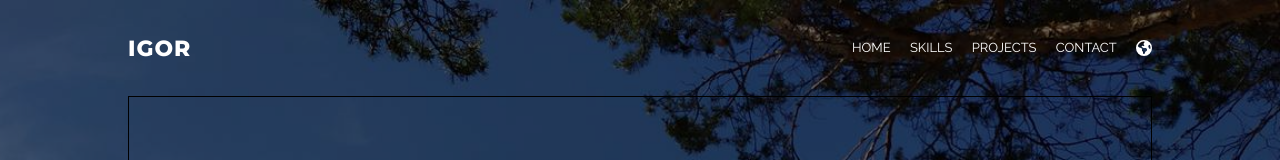
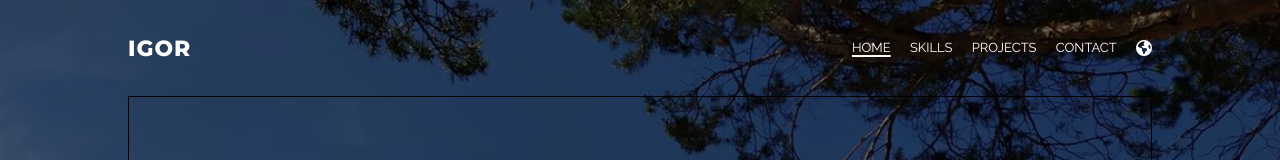
Before and after one commit to Freiii21/portfolio-react, a React (Create React App) app: page / in a window 1280 px wide. Shown: the top 160 px of the page. Built offline with nearby package versions, Linux system fonts and the light colour scheme.

Commit message:
#42 design improvements_23

```diff
--- a/src/App.tsx
+++ b/src/App.tsx
@@ -1,4 +1,4 @@
-import React, {useRef} from 'react';
+import React, {useEffect, useRef, useState} from 'react';
 import './App.css';
 import {Main} from './e1-main/Main';
 import {Skills} from './e2-skills/Skills';
@@ -12,12 +12,19 @@ export type scrollFunctionsType = {
     projects: () => void
     contact: () => void
 }
+export type underlineMenuType = {
+    home: boolean
+    skills: boolean
+    project: boolean
+    contact: boolean
+}
 
 function App() {
     const mainRef = useRef<null | HTMLDivElement>(null);
     const skillsRef = useRef<null | HTMLDivElement>(null);
     const projectsRef = useRef<null | HTMLDivElement>(null);
     const contactRef = useRef<null | HTMLDivElement>(null);
+    const nameRef = useRef<null | HTMLDivElement>(null);
 
     const mainRefScroll = () => mainRef.current && mainRef.current.scrollIntoView({ behavior: 'smooth', block: 'start' });
     const skillsRefScroll = () => skillsRef.current && skillsRef.current.scrollIntoView({ behavior: 'smooth', block: 'start' });
@@ -31,9 +38,52 @@ function App() {
         contact: contactRefScroll,
     }
 
+    const [headerHidden, setHeaderHidden] = useState(false);
+    const [underlineMenu, setUnderlineMenu] = useState<underlineMenuType>({
+        home: true,
+        skills: false,
+        project: false,
+        contact: false,
+    })
+
+    useEffect(() => {
+        window.addEventListener('scroll', scrollHandler);
+        return () => window.removeEventListener('scroll', scrollHandler);
+    }, []);
+
+    const scrollHandler = () => {
+        if(nameRef.current && window.scrollY >= nameRef.current.offsetTop){
+            setHeaderHidden(true);
+        } else {
+            setHeaderHidden(false);
+        }
+
+        let temp = underlineMenu;
+        if(mainRef.current && skillsRef.current && window.scrollY >= mainRef.current.offsetTop
+            && window.scrollY < skillsRef.current.offsetTop){
+            temp = {home: true, skills: false, project: false, contact: false}
+        }
+        if(skillsRef.current && projectsRef.current && window.scrollY >= skillsRef.current.offsetTop
+            && window.scrollY < projectsRef.current.offsetTop){
+            temp = {...temp, home: false, skills: true}
+        }
+        if(projectsRef.current && contactRef.current && window.scrollY >= projectsRef.current.offsetTop
+            && window.scrollY < contactRef.current.offsetTop){
+            temp = {...temp, home: false, skills: false, project: true}
+        }
+        if(contactRef.current && window.scrollY >= contactRef.current.offsetTop){
+            temp = {...temp, home: false, project: false, contact: true}
+        }
+        setUnderlineMenu(temp);
+    }
+
     return (
         <div className="App">
-            <Main mainRef={mainRef} scrollFunctions={scrollFunctions} />
+            <Main mainRef={mainRef}
+                  nameRef={nameRef}
+                  headerHidden={headerHidden}
+                  underlineMenu={underlineMenu}
+                  scrollFunctions={scrollFunctions} />
             <Skills skillsRef={skillsRef}/>
             <Projects projectsRef={projectsRef}/>
             <Contact contactRef={contactRef}/>
--- a/src/e1-main/Main.tsx
+++ b/src/e1-main/Main.tsx
@@ -4,10 +4,13 @@ import sc from './../common/styles/Container.module.scss'
 import myPhoto from './../assets/images/myPhoto.jpg'
 import background from './../assets/images/background.jpg'
 import {Header} from './header/Header';
-import {scrollFunctionsType} from '../App';
+import {scrollFunctionsType, underlineMenuType} from '../App';
 
 type MainPropsType = {
     mainRef: MutableRefObject<null | HTMLDivElement>
+    nameRef: MutableRefObject<null | HTMLDivElement>
+    headerHidden: boolean
+    underlineMenu: underlineMenuType
     scrollFunctions: scrollFunctionsType
 }
 
@@ -15,33 +18,35 @@ export const Main = (props: MainPropsType) => {
     const photoStyle = {backgroundImage: `url(${myPhoto})`};
     const backgroundStyle = {backgroundImage: `url(${background})`};
 
-    const nameRef = useRef<null | HTMLDivElement>(null);
-    const [headerHidden, setHeaderHidden] = useState(false);
+    // const nameRef = useRef<null | HTMLDivElement>(null);
+    // const [headerHidden, setHeaderHidden] = useState(false);
+    //
+    // useEffect(() => {
+    //     window.addEventListener('scroll', scrollHandler);
+    //     return () => window.removeEventListener('scroll', scrollHandler);
+    // }, []);
+    //
+    // const scrollHandler = () => {
+    //     if(nameRef.current && window.scrollY >= nameRef.current.offsetTop){
+    //         setHeaderHidden(true);
+    //     } else {
+    //         setHeaderHidden(false);
+    //     }
+    // }
 
-    useEffect(() => {
-        window.addEventListener('scroll', scrollHandler);
-        return () => window.removeEventListener('scroll', scrollHandler);
-    }, []);
-
-    const scrollHandler = () => {
-        if(nameRef.current && window.scrollY >= nameRef.current.offsetTop){
-            setHeaderHidden(true);
-        } else {
-            setHeaderHidden(false);
-        }
-    }
-
-    const greetingFieldClass = !headerHidden ? s.greetingField : `${s.greetingField} ${s.greetingFieldScrolled}`;
-    const photoClass = !headerHidden ? s.photo : `${s.photo} ${s.photoScrolled}`;
-    const mainFieldHeightStyle = !headerHidden ? "88vh" : "100vh";
+    const greetingFieldClass = !props.headerHidden ? s.greetingField : `${s.greetingField} ${s.greetingFieldScrolled}`;
+    const photoClass = !props.headerHidden ? s.photo : `${s.photo} ${s.photoScrolled}`;
+    const mainFieldHeightStyle = !props.headerHidden ? "88vh" : "100vh";
 
     return (
         <div className={s.main} style={backgroundStyle} ref={props.mainRef}>
-            <Header scrollFunctions={props.scrollFunctions} headerHidden={headerHidden}/>
+            <Header scrollFunctions={props.scrollFunctions}
+                    underlineMenu={props.underlineMenu}
+                    headerHidden={props.headerHidden}/>
             <div className={sc.container} style={{height: `${mainFieldHeightStyle}`}}>
                 <div className={greetingFieldClass}>
                     <div className={s.greeting}>Hi There</div>
-                    <div className={s.name} ref={nameRef}>I'm Igor Titov.</div>
+                    <div className={s.name} ref={props.nameRef}>I'm Igor Titov.</div>
                     <div className={s.occupation}>Frontend Developer.</div>
                 </div>
                 <div className={photoClass} style={photoStyle}/>
--- a/src/e1-main/header/Header.tsx
+++ b/src/e1-main/header/Header.tsx
@@ -1,10 +1,11 @@
 import React from 'react';
 import {Nav} from './nav/Nav';
 import s from './Header.module.scss'
-import {scrollFunctionsType} from '../../App';
+import {scrollFunctionsType, underlineMenuType} from '../../App';
 
 type HeaderPropsType = {
     scrollFunctions: scrollFunctionsType
+    underlineMenu: underlineMenuType
     headerHidden: boolean
 }
 
@@ -16,7 +17,9 @@ export const Header = (props: HeaderPropsType) => {
             <div className={s.headerContent}>
                 <div className={s.headerContainer}>
                     <div className={s.name} onClick={props.scrollFunctions.main}>IGOR</div>
-                    <Nav scrollFunctions={props.scrollFunctions} headerHidden={props.headerHidden}/>
+                    <Nav scrollFunctions={props.scrollFunctions}
+                         underlineMenu={props.underlineMenu}
+                         headerHidden={props.headerHidden}/>
                 </div>
             </div>
         </div>
--- a/src/e1-main/header/nav/Nav.module.scss
+++ b/src/e1-main/header/nav/Nav.module.scss
@@ -13,6 +13,11 @@
     .icon{
         color: $textColor;
     }
+    .onScreen {
+        text-decoration: underline;
+        text-underline-offset: 3px;
+        text-decoration-thickness: 2px;
+    }
 }
 .scrolled{
     div {
--- a/src/e1-main/header/nav/Nav.tsx
+++ b/src/e1-main/header/nav/Nav.tsx
@@ -2,22 +2,27 @@ import React from 'react';
 import s from './Nav.module.scss'
 import { FontAwesomeIcon } from '@fortawesome/react-fontawesome'
 import { faEarth } from '@fortawesome/free-solid-svg-icons'
-import {scrollFunctionsType} from '../../../App';
+import {scrollFunctionsType, underlineMenuType} from '../../../App';
 
 type NavPropsType = {
     scrollFunctions: scrollFunctionsType
+    underlineMenu: underlineMenuType
     headerHidden: boolean
 }
 
 export const Nav = (props: NavPropsType) => {
     const navClass = !props.headerHidden ? s.nav : `${s.nav} ${s.scrolled}`;
+    const underlineHomeMenu = props.underlineMenu.home ? s.onScreen : "";
+    const underlineSkillsMenu = props.underlineMenu.skills ? s.onScreen : "";
+    const underlineProjectsMenu = props.underlineMenu.project ? s.onScreen : "";
+    const underlineContactMenu = props.underlineMenu.contact ? s.onScreen : "";
 
     return (
         <div className={navClass}>
-            <div onClick={props.scrollFunctions.main}>Home</div>
-            <div onClick={props.scrollFunctions.skills}>Skills</div>
-            <div onClick={props.scrollFunctions.projects}>Projects</div>
-            <div onClick={props.scrollFunctions.contact}>Contact</div>
+            <div onClick={props.scrollFunctions.main} className={underlineHomeMenu}>Home</div>
+            <div onClick={props.scrollFunctions.skills} className={underlineSkillsMenu}>Skills</div>
+            <div onClick={props.scrollFunctions.projects} className={underlineProjectsMenu}>Projects</div>
+            <div onClick={props.scrollFunctions.contact} className={underlineContactMenu}>Contact</div>
             <FontAwesomeIcon icon={faEarth} className={s.icon} onClick={()=>alert("aaa")}/>
         </div>
     );
--- a/src/e5-footer/Footer.tsx
+++ b/src/e5-footer/Footer.tsx
@@ -1,9 +1,9 @@
 import React from 'react';
 import s from './Footer.module.scss'
-import { faVk } from '@fortawesome/free-brands-svg-icons'
-import { faTelegram } from '@fortawesome/free-brands-svg-icons'
-import { faLinkedin } from '@fortawesome/free-brands-svg-icons'
-import { faGithub } from '@fortawesome/free-brands-svg-icons'
+import {faVk} from '@fortawesome/free-brands-svg-icons'
+import {faTelegram} from '@fortawesome/free-brands-svg-icons'
+import {faLinkedin} from '@fortawesome/free-brands-svg-icons'
+import {faGithub} from '@fortawesome/free-brands-svg-icons'
 import {FontAwesomeIcon} from '@fortawesome/react-fontawesome';
 
 export const Footer = () => {
@@ -11,13 +11,21 @@ export const Footer = () => {
         <div className={s.footer}>
             <div className={s.name}>Igor Titov</div>
             <div className={s.footerContainer}>
-                <FontAwesomeIcon icon={faLinkedin} className={s.icon}/>
-                <FontAwesomeIcon icon={faTelegram} className={s.icon}/>
-                <FontAwesomeIcon icon={faVk} className={s.icon}/>
-                <FontAwesomeIcon icon={faGithub} className={s.icon}/>
+                <a href={'https://www.linkedin.com/in/mr-freiii-551279237'} target={'blank'}>
+                    <FontAwesomeIcon icon={faLinkedin} className={s.icon}/>
+                </a>
+                <a href={'https://github.com/Freiii21'} target={'blank'}>
+                    <FontAwesomeIcon icon={faGithub} className={s.icon}/>
+                </a>
+                <a href={'https://t.me/FrankensteinAssistant'} target={'blank'}>
+                    <FontAwesomeIcon icon={faTelegram} className={s.icon}/>
+                </a>
+                <a href={'https://vk.com/id39907055'} target={'blank'}>
+                    <FontAwesomeIcon icon={faVk} className={s.icon}/>
+                </a>
             </div>
             <div className={s.copyrights}>
-                <div>Igor © 2022. All Rights Reserved. </div>
+                <div>Igor © 2022. All Rights Reserved.</div>
                 <div>Made with React.</div>
             </div>
         </div>
```
